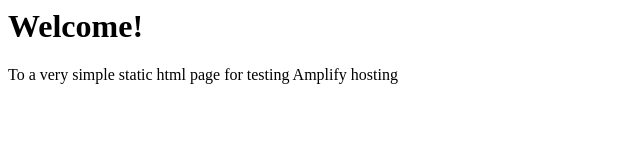
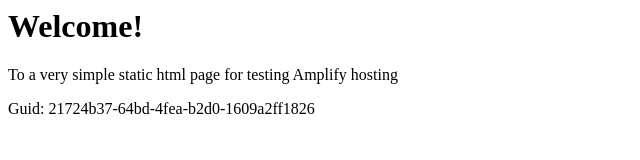
Before and after one commit to aws-aemilia-lhr/Github-PR-Commit-Integration-Test-DoNotTouch-v1-prod-eu-west-2, a website: page src/index.html in a window 1280 px wide. Shown: the whole page, without its empty margins (0-640 px from the left). Drawn offline with Linux system fonts and the light colour scheme.

Commit message:
commit from integ tests

```diff
--- a/src/index.html
+++ b/src/index.html
@@ -1,3 +1,5 @@
+
+
 <html lang="en">
 
 <head>
@@ -10,6 +12,6 @@
 <body>
     <h1>Welcome!</h1>
     <p>To a very simple static html page for testing Amplify hosting</p>
-</body>
+    <p>Guid: 21724b37-64bd-4fea-b2d0-1609a2ff1826</p></body>
 
 </html>
```
